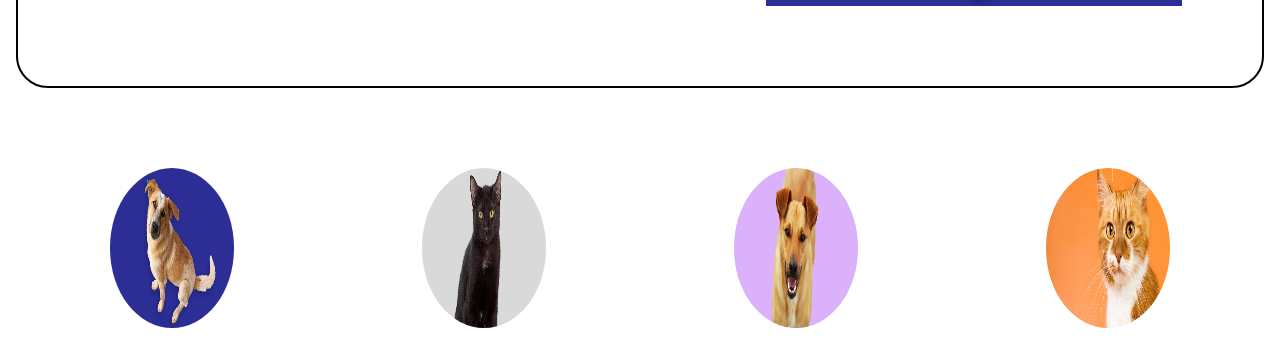
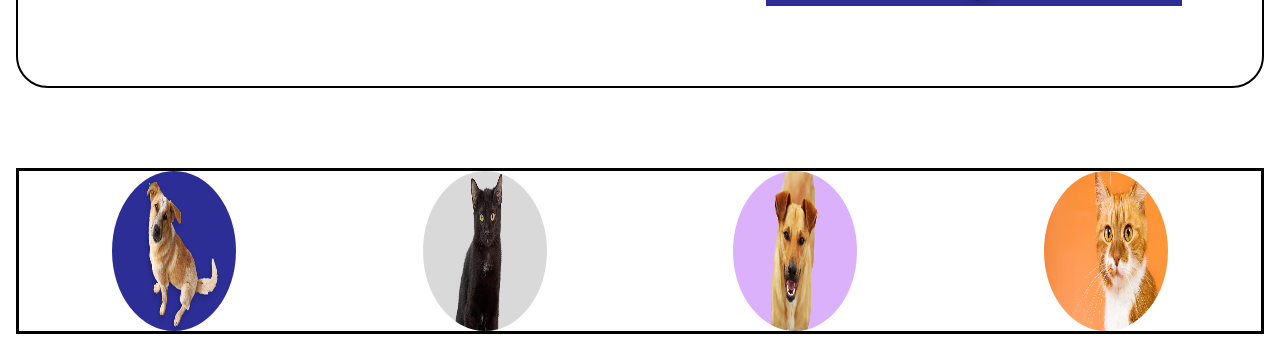
Before and after one commit to jeffersondavidsds/Pet-Adoption, a plain HTML site: page index.html in a window 1280 px wide. Shown: the part 446-800 px from the top of the page. Drawn offline with Linux system fonts and the light colour scheme.

Commit message:
Return to the code

```diff
--- a/style.scss
+++ b/style.scss
@@ -45,6 +45,7 @@ article {
 }
 
 .galeria {
+  border: solid;
   display: flex;
   justify-content: space-around;
 }
@@ -53,7 +54,7 @@ article {
   border: none;
   width: 20%;
   display: flex;
-  flex-direction: column;
+  flex-direction: row;
   justify-content: space-evenly;
   align-items: center;
   text-align: center;
```
Also changed, not shown: style.css, 1 other file.
